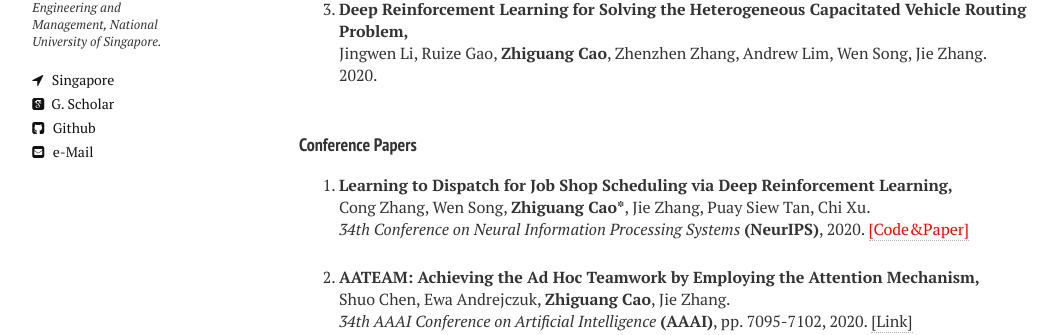
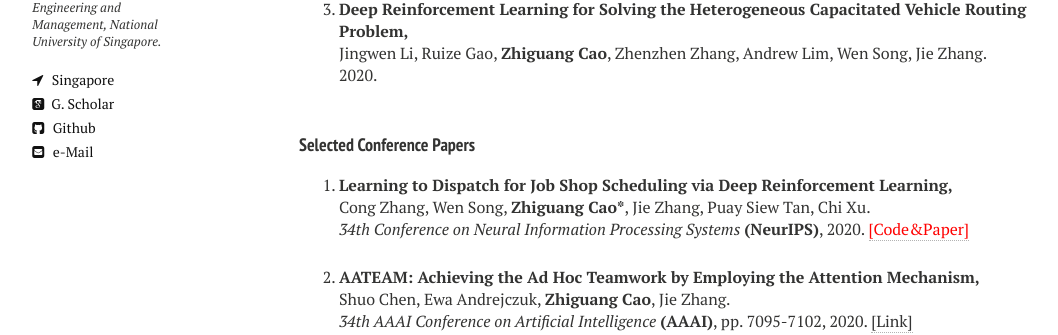
Before and after one commit to zhiguangcaosg/zhiguangcaosg.github.io, a Jekyll site: the page built from publications.md, in a window 1280 px wide and 900 px high. Shown: the part 405-740 px from the top of the window, without its empty margins (21-1079 px from the left). Built offline with Jekyll 4.4.1, drawn with Linux system fonts in a browser that asks for light colours; nearby versions of some CDN libraries.

Commit message:
Update publications.html

```diff
--- a/_layouts/publications.html
+++ b/_layouts/publications.html
@@ -117,7 +117,7 @@ div.bibtex pre { font-size: 75%; overflow: auto;  width: 100%; padding: 0em 0em;
 </ul>
 
 <!-------------------------------------------------------------Conference Papers Here ------------------------------------------------------------>
-<h4 style="margin-bottom:0px;padding-top:20px;">Conference Papers</h4>
+<h4 style="margin-bottom:0px;padding-top:20px;">Selected Conference Papers</h4>
 
     <!-- Item: Caelles2016 -->
 <ul style="padding-left:0px;">
```
